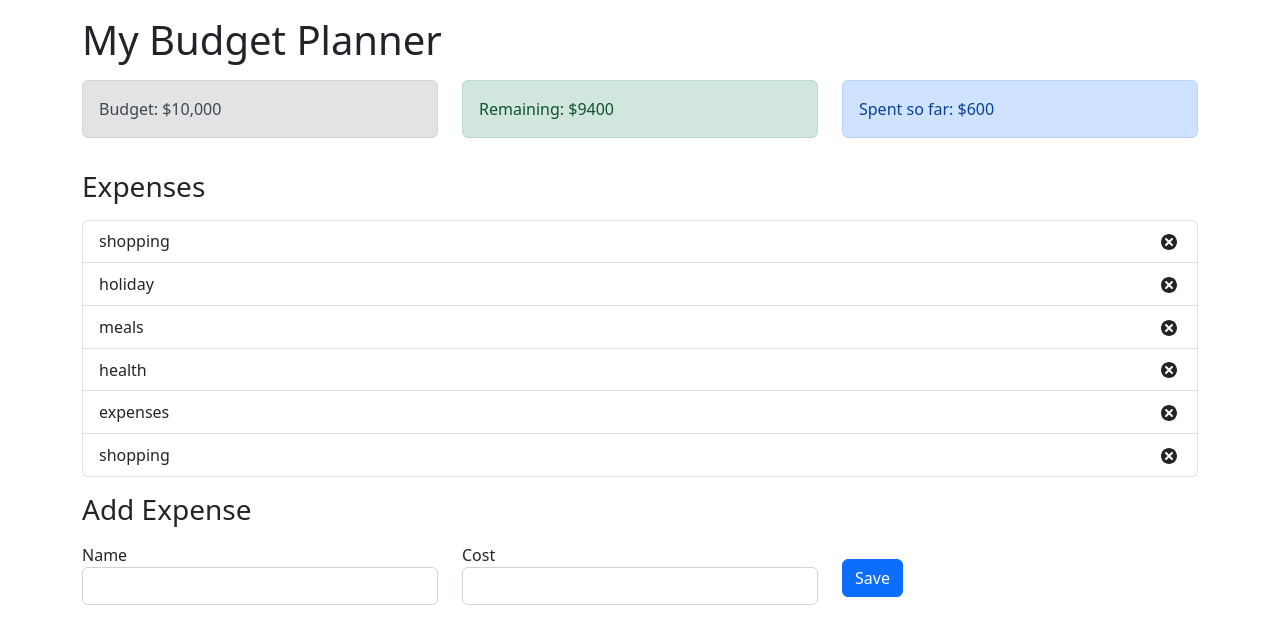
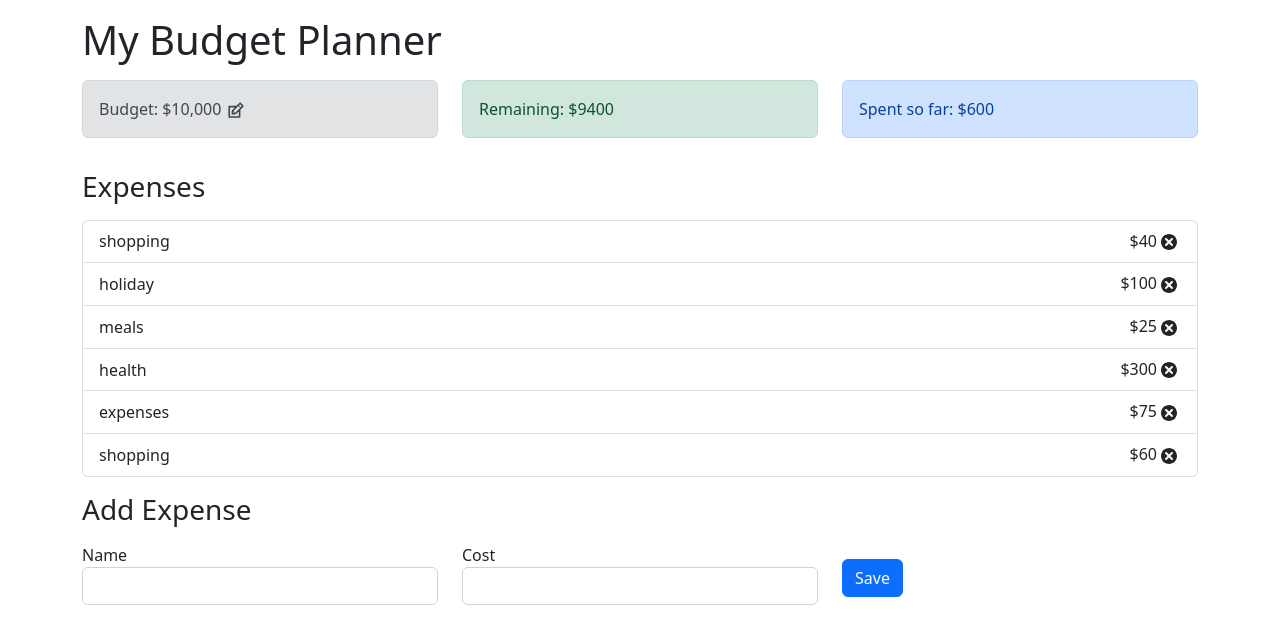
Before and after one commit to livnelson/phase-2-project, a React (Create React App) app in the folder budget/: page / in a window 1280 px wide. Shown: the top 644 px of the page. Built offline with nearby package versions, Linux system fonts and the light colour scheme.

Commit message:
json and edit logo on budget

```diff
--- a/budget/src/Budget.js
+++ b/budget/src/Budget.js
@@ -1,13 +1,25 @@
-import React, {useContext} from 'react';
+import React, {useContext, Component} from 'react';
 import { AppContext } from './AppContext';
+import { TiEdit } from 'react-icons/ti'
+
+
+
+
+
 
 const Budget = () => {
+
     const {budget} = useContext(AppContext)
 
+
     return (
-        <div className='alert alert-secondary'>
+        <div  className='alert alert-secondary'>
             <span>Budget: $10,000</span>
+            <spacer> </spacer>
+
+            <TiEdit size='1.2em'></TiEdit>
         </div>
+
     )
 }
 
--- a/budget/src/ExpenseItem.js
+++ b/budget/src/ExpenseItem.js
@@ -16,7 +16,7 @@
 		<li className='list-group-item d-flex justify-content-between align-items-center'>
 			{props.name}
 			<div>
-				<span className='badge badge-primary badge-pill mr-3'>
+				<span>
 					${props.cost}
 				</span>
 				<TiDelete size='1.5em' onClick={handleDeleteExpense}></TiDelete>
```
